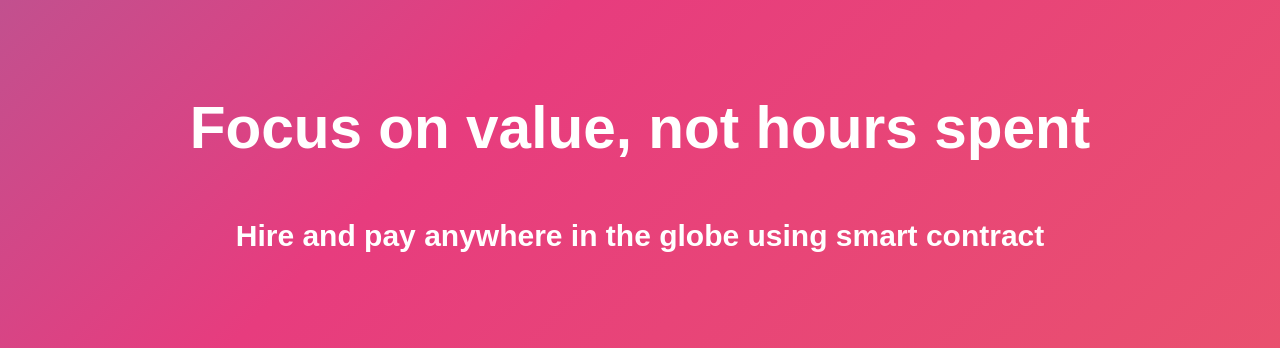
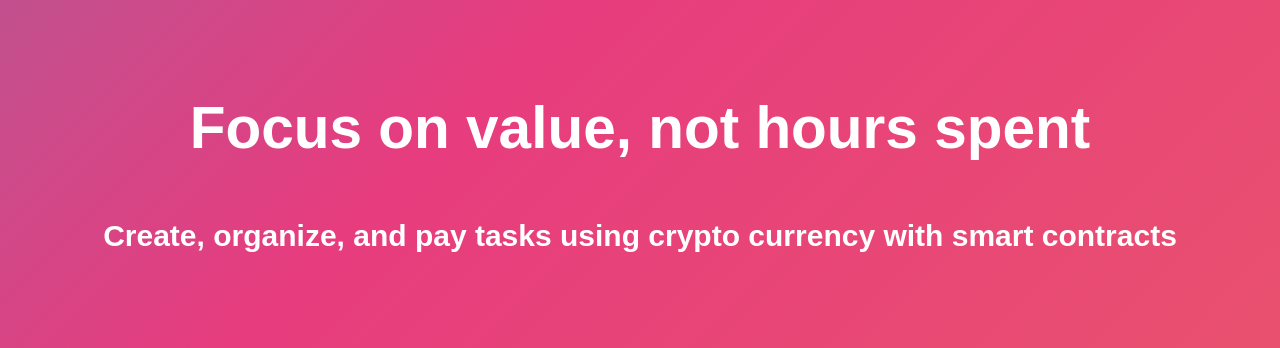
Before and after one commit to detask/dt-landpage, a plain HTML site: page index.html in a window 1280 px wide. Shown: the part 452-800 px from the top of the page. Drawn offline with Linux system fonts and the light colour scheme.

Commit message:
Change slogan

```diff
--- a/index.html
+++ b/index.html
@@ -105,7 +105,7 @@ body {
         </div>
         <div id="dPhrase">
             <h4>
-                Hire and pay anywhere in the globe using smart contract
+                Create, organize, and pay tasks using crypto currency with smart contracts
             </h4>
         </div>
         <div id="dComming">
```
